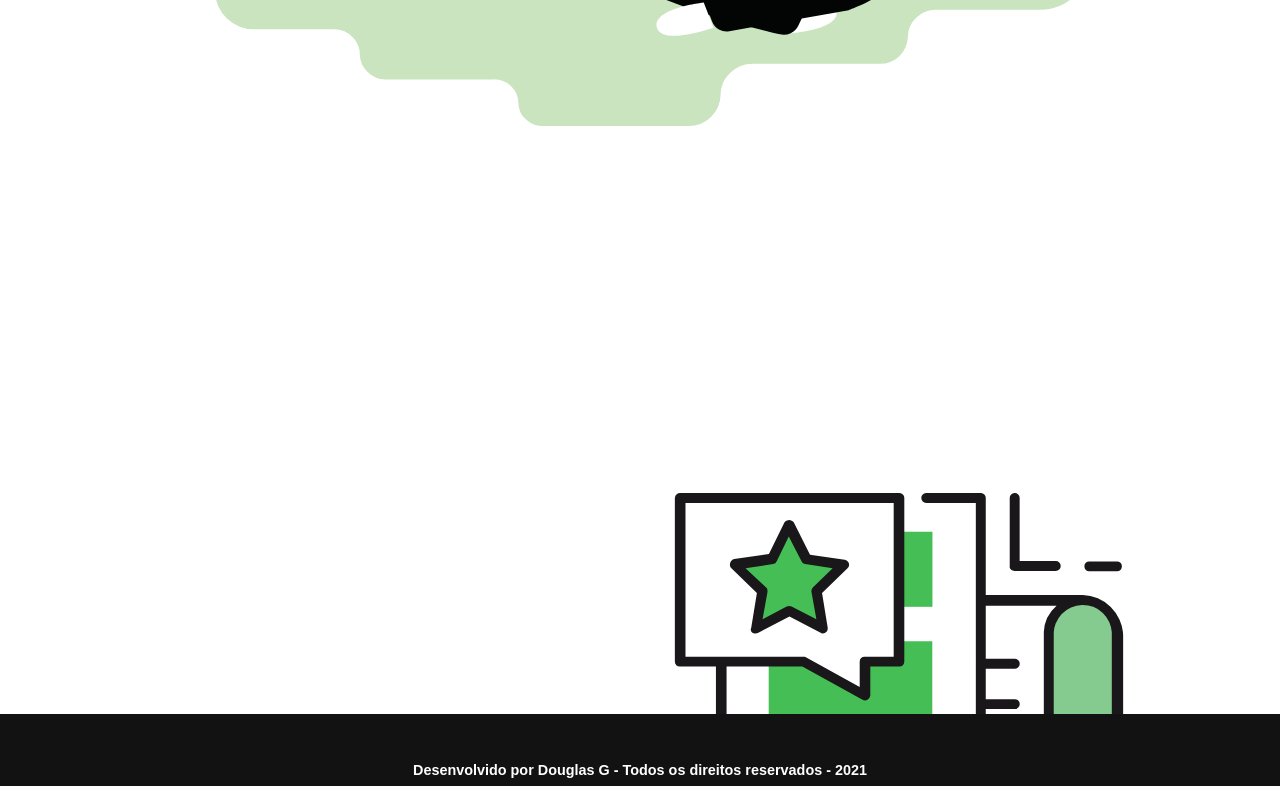
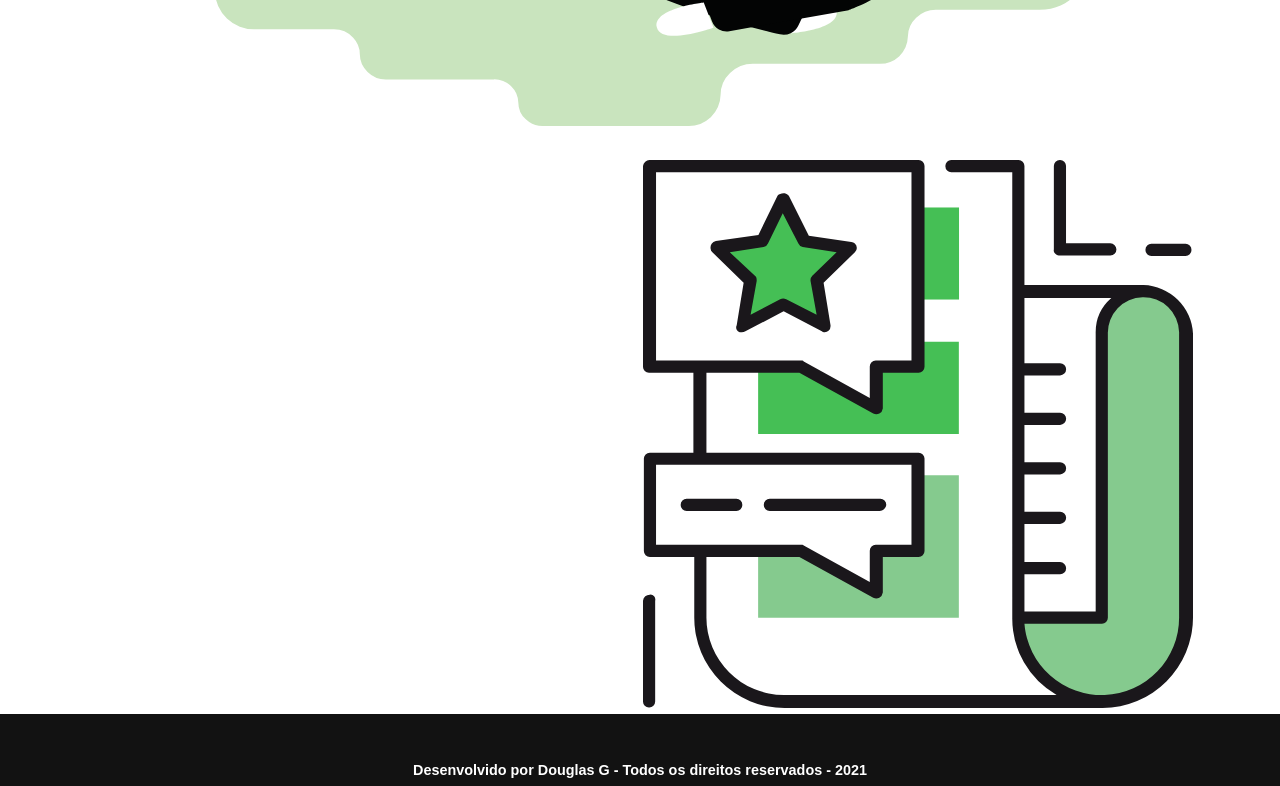
Before and after one commit to ProjetoWalletUp/PW, a React (Create React App) app in the folder walletup/: page /Sobre in a window 1280 px wide. Shown: the part 640-1426 px from the top of the page. Built offline with nearby package versions, Linux system fonts and the light colour scheme.

Commit message:
Beta 1.0

```diff
--- a/walletup/public/index.html
+++ b/walletup/public/index.html
@@ -2,7 +2,7 @@
 <html lang="en">
   <head>
     <meta charset="utf-8" />
-    <link rel="icon" href="%PUBLIC_URL%/favicon.ico" />
+    <link rel="icon" href="%PUBLIC_URL%/logo192.png" />
     <meta name="viewport" content="width=device-width, initial-scale=1" />
     <meta name="theme-color" content="#000000" />
     <meta
--- a/walletup/src/views/contents/Sobre.css
+++ b/walletup/src/views/contents/Sobre.css
@@ -15,7 +15,7 @@
 div.TextoSobre{
     display: flex;
     flex-direction: row;
-    padding: 30% 5% 5% 5%;
+    padding: 1%;
 }
 
 h1.Sobre{
@@ -25,7 +25,7 @@
     text-align: left;
     height: 50%;
     width: 50%;
-    padding: 1%;
+    padding: 5%;
     margin-top: 0%;
 }
 
```
Also changed, not shown: walletup/public/logo192.png.
